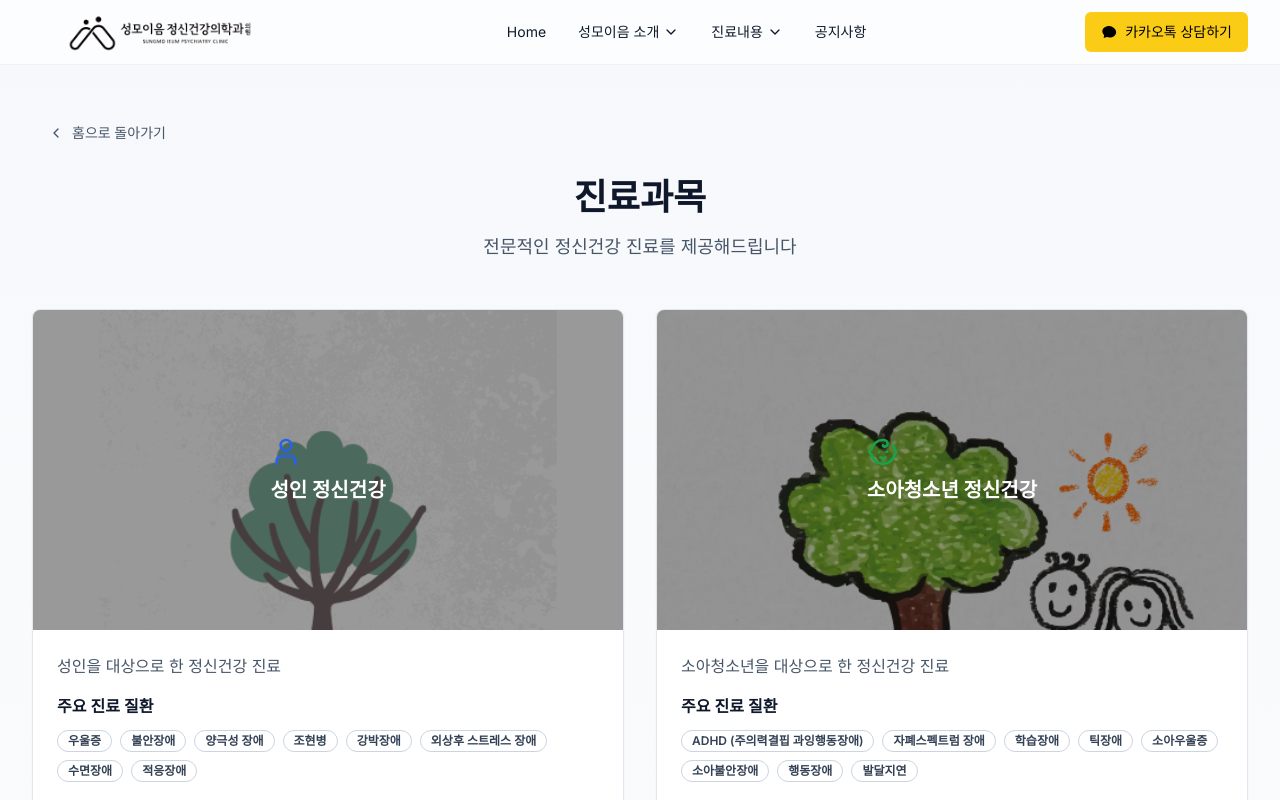
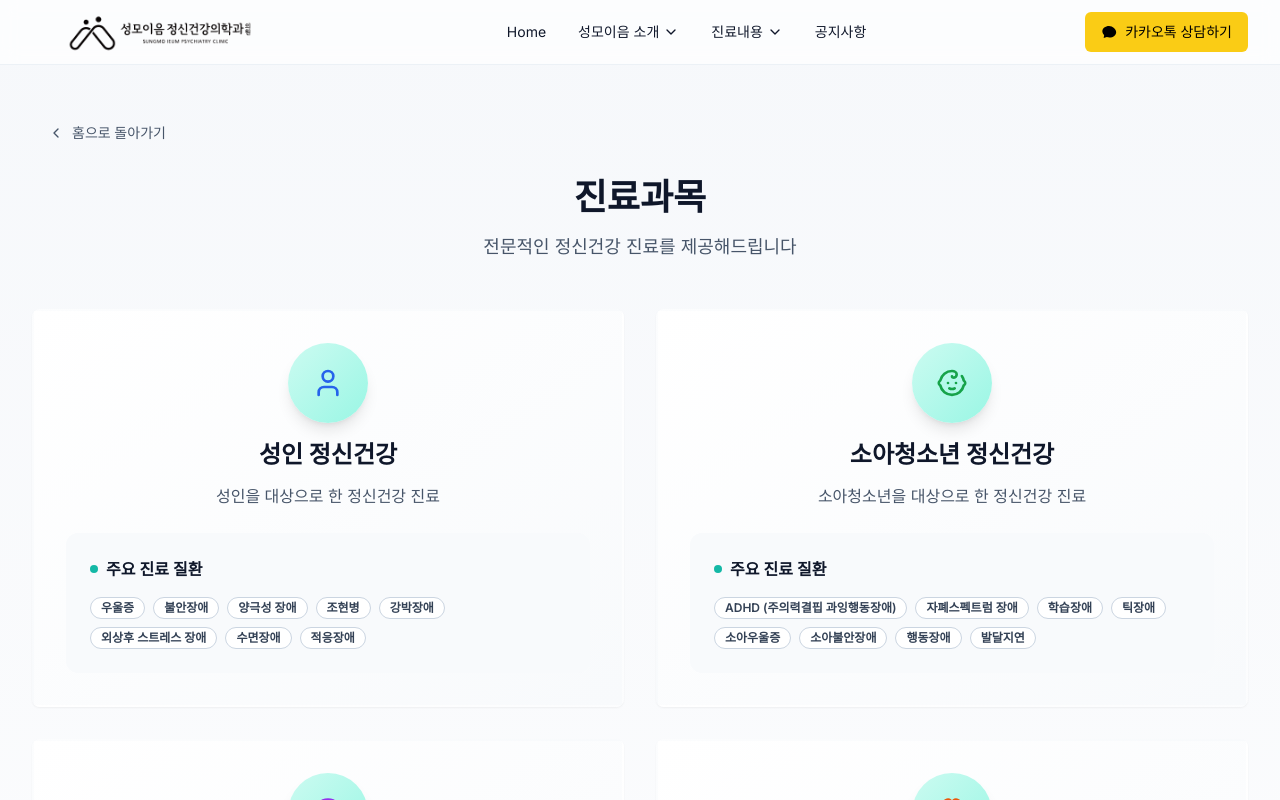
Before and after one commit to 91ko/sunmo-ieum, a Next.js app: page /treatment/subjects in a window 1280 px wide. Shown: the top 800 px of the page. Built offline with nearby package versions, Linux system fonts and the light colour scheme.

Commit message:
Add notice links to all pages and redesign subjects page without images

```diff
--- a/src/app/about/gallery/page.tsx
+++ b/src/app/about/gallery/page.tsx
@@ -116,11 +116,16 @@ export default function GalleryPage() {
               </span>
               <div className="absolute top-full left-0 mt-2 w-48 bg-white rounded-lg shadow-lg border border-slate-200 opacity-0 invisible group-hover:opacity-100 group-hover:visible transition-all duration-200 z-50">
                 <div className="py-2">
+                  <a href="/treatment/subjects" className="block px-4 py-2 text-sm hover:bg-teal-50 hover:text-teal-600">진료과목</a>
                   <a href="/treatment/exam" className="block px-4 py-2 text-sm hover:bg-teal-50 hover:text-teal-600">검사 및 치료</a>
                   <a href="/treatment/nonbenefit" className="block px-4 py-2 text-sm hover:bg-teal-50 hover:text-teal-600">비급여 내용</a>
                 </div>
               </div>
             </div>
+
+            <a href="/notice" className="hover:text-teal-600 transition">
+              공지사항
+            </a>
           </div>
 
           {/* 모바일 햄버거 메뉴 */}
@@ -155,10 +160,15 @@ export default function GalleryPage() {
                 <div>
                   <div className="font-medium text-slate-900 mb-2">진료내용</div>
                   <div className="pl-4 space-y-2">
+                    <a href="/treatment/subjects" className="block text-sm text-slate-600 hover:text-teal-600">진료과목</a>
                     <a href="/treatment/exam" className="block text-sm text-slate-600 hover:text-teal-600">검사 및 치료</a>
                     <a href="/treatment/nonbenefit" className="block text-sm text-slate-600 hover:text-teal-600">비급여 내용</a>
                   </div>
                 </div>
+
+                <a href="/notice" className="block font-medium text-slate-900 hover:text-teal-600">
+                  공지사항
+                </a>
               </div>
             </div>
           )}
--- a/src/app/about/psychologists/page.tsx
+++ b/src/app/about/psychologists/page.tsx
@@ -97,11 +97,16 @@ export default function PsychologistsPage() {
               </span>
               <div className="absolute top-full left-0 mt-2 w-48 bg-white rounded-lg shadow-lg border border-slate-200 opacity-0 invisible group-hover:opacity-100 group-hover:visible transition-all duration-200 z-50">
                 <div className="py-2">
+                  <a href="/treatment/subjects" className="block px-4 py-2 text-sm hover:bg-teal-50 hover:text-teal-600">진료과목</a>
                   <a href="/treatment/exam" className="block px-4 py-2 text-sm hover:bg-teal-50 hover:text-teal-600">검사 및 치료</a>
                   <a href="/treatment/nonbenefit" className="block px-4 py-2 text-sm hover:bg-teal-50 hover:text-teal-600">비급여 내용</a>
                 </div>
               </div>
             </div>
+
+            <a href="/notice" className="hover:text-teal-600 transition">
+              공지사항
+            </a>
           </div>
 
           {/* 모바일 햄버거 메뉴 */}
@@ -136,10 +141,15 @@ export default function PsychologistsPage() {
                 <div>
                   <div className="font-medium text-slate-900 mb-2">진료내용</div>
                   <div className="pl-4 space-y-2">
+                    <a href="/treatment/subjects" className="block text-sm text-slate-600 hover:text-teal-600">진료과목</a>
                     <a href="/treatment/exam" className="block text-sm text-slate-600 hover:text-teal-600">검사 및 치료</a>
                     <a href="/treatment/nonbenefit" className="block text-sm text-slate-600 hover:text-teal-600">비급여 내용</a>
                   </div>
                 </div>
+
+                <a href="/notice" className="block font-medium text-slate-900 hover:text-teal-600">
+                  공지사항
+                </a>
               </div>
             </div>
           )}
--- a/src/app/treatment/exam/page.tsx
+++ b/src/app/treatment/exam/page.tsx
@@ -187,11 +187,16 @@ export default function ExamPage() {
               </span>
               <div className="absolute top-full left-0 mt-2 w-48 bg-white rounded-lg shadow-lg border border-slate-200 opacity-0 invisible group-hover:opacity-100 group-hover:visible transition-all duration-200 z-50">
                 <div className="py-2">
+                  <a href="/treatment/subjects" className="block px-4 py-2 text-sm hover:bg-teal-50 hover:text-teal-600">진료과목</a>
                   <a href="/treatment/exam" className="block px-4 py-2 text-sm hover:bg-teal-50 hover:text-teal-600">검사 및 치료</a>
                   <a href="/treatment/nonbenefit" className="block px-4 py-2 text-sm hover:bg-teal-50 hover:text-teal-600">비급여 내용</a>
                 </div>
               </div>
             </div>
+
+            <a href="/notice" className="hover:text-teal-600 transition">
+              공지사항
+            </a>
           </div>
 
           {/* 모바일 햄버거 메뉴 */}
@@ -226,10 +231,15 @@ export default function ExamPage() {
                 <div>
                   <div className="font-medium text-slate-900 mb-2">진료내용</div>
                   <div className="pl-4 space-y-2">
+                    <a href="/treatment/subjects" className="block text-sm text-slate-600 hover:text-teal-600">진료과목</a>
                     <a href="/treatment/exam" className="block text-sm text-slate-600 hover:text-teal-600">검사 및 치료</a>
                     <a href="/treatment/nonbenefit" className="block text-sm text-slate-600 hover:text-teal-600">비급여 내용</a>
                   </div>
                 </div>
+
+                <a href="/notice" className="block font-medium text-slate-900 hover:text-teal-600">
+                  공지사항
+                </a>
               </div>
             </div>
           )}
--- a/src/app/treatment/nonbenefit/page.tsx
+++ b/src/app/treatment/nonbenefit/page.tsx
@@ -268,11 +268,16 @@ export default function NonBenefitPage() {
               </span>
               <div className="absolute top-full left-0 mt-2 w-48 bg-white rounded-lg shadow-lg border border-slate-200 opacity-0 invisible group-hover:opacity-100 group-hover:visible transition-all duration-200 z-50">
                 <div className="py-2">
+                  <a href="/treatment/subjects" className="block px-4 py-2 text-sm hover:bg-teal-50 hover:text-teal-600">진료과목</a>
                   <a href="/treatment/exam" className="block px-4 py-2 text-sm hover:bg-teal-50 hover:text-teal-600">검사 및 치료</a>
                   <a href="/treatment/nonbenefit" className="block px-4 py-2 text-sm hover:bg-teal-50 hover:text-teal-600">비급여 내용</a>
                 </div>
               </div>
             </div>
+
+            <a href="/notice" className="hover:text-teal-600 transition">
+              공지사항
+            </a>
           </div>
 
           {/* 모바일 햄버거 메뉴 */}
@@ -307,10 +312,15 @@ export default function NonBenefitPage() {
                 <div>
                   <div className="font-medium text-slate-900 mb-2">진료내용</div>
                   <div className="pl-4 space-y-2">
+                    <a href="/treatment/subjects" className="block text-sm text-slate-600 hover:text-teal-600">진료과목</a>
                     <a href="/treatment/exam" className="block text-sm text-slate-600 hover:text-teal-600">검사 및 치료</a>
                     <a href="/treatment/nonbenefit" className="block text-sm text-slate-600 hover:text-teal-600">비급여 내용</a>
                   </div>
                 </div>
+
+                <a href="/notice" className="block font-medium text-slate-900 hover:text-teal-600">
+                  공지사항
+                </a>
               </div>
             </div>
           )}
--- a/src/app/treatment/subjects/page.tsx
+++ b/src/app/treatment/subjects/page.tsx
@@ -218,29 +218,28 @@ export default function TreatmentSubjectsPage() {
         {/* 진료과목 목록 */}
         <div className="grid md:grid-cols-2 gap-8">
           {subjects.map((subject, index) => (
-            <Card key={index} className="overflow-hidden hover:shadow-lg transition-shadow duration-300">
-              <div className="relative">
-                <img
-                  src={subject.image}
-                  alt={subject.title}
-                  className="w-full h-80 object-cover"
-                />
-                <div className="absolute inset-0 bg-black bg-opacity-40 flex items-center justify-center">
-                  <div className="text-center text-white">
-                    {subject.icon}
-                    <h3 className="text-xl font-bold mt-2">{subject.title}</h3>
+            <Card key={index} className="overflow-hidden hover:shadow-lg transition-all duration-300 hover:scale-105 bg-gradient-to-br from-white to-slate-50 border-2 border-transparent hover:border-teal-200">
+              <CardContent className="p-8">
+                {/* 아이콘과 제목 */}
+                <div className="text-center mb-6">
+                  <div className="inline-flex items-center justify-center w-20 h-20 rounded-full bg-gradient-to-br from-teal-100 to-teal-200 mb-4 shadow-lg">
+                    <div className="text-3xl text-teal-600">
+                      {subject.icon}
+                    </div>
                   </div>
+                  <h3 className="text-2xl font-bold text-slate-900 mb-3">{subject.title}</h3>
+                  <p className="text-slate-600 leading-relaxed">{subject.description}</p>
                 </div>
-              </div>
 
-              <CardContent className="p-6">
-                <p className="text-slate-600 mb-4">{subject.description}</p>
-
-                <div>
-                  <h4 className="font-semibold text-slate-900 mb-3">주요 진료 질환</h4>
+                {/* 주요 진료 질환 */}
+                <div className="bg-slate-50 rounded-xl p-6">
+                  <h4 className="font-semibold text-slate-900 mb-4 flex items-center gap-2">
+                    <div className="w-2 h-2 bg-teal-500 rounded-full"></div>
+                    주요 진료 질환
+                  </h4>
                   <div className="flex flex-wrap gap-2">
                     {subject.conditions.map((condition, idx) => (
-                      <Badge key={idx} variant="outline" className="text-slate-700 border-slate-300">
+                      <Badge key={idx} variant="outline" className="text-slate-700 border-slate-300 bg-white hover:bg-teal-50 hover:border-teal-300 transition-colors">
                         {condition}
                       </Badge>
                     ))}
```
